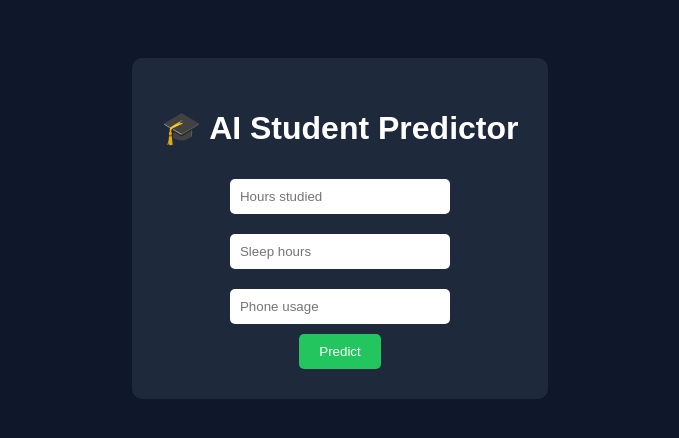
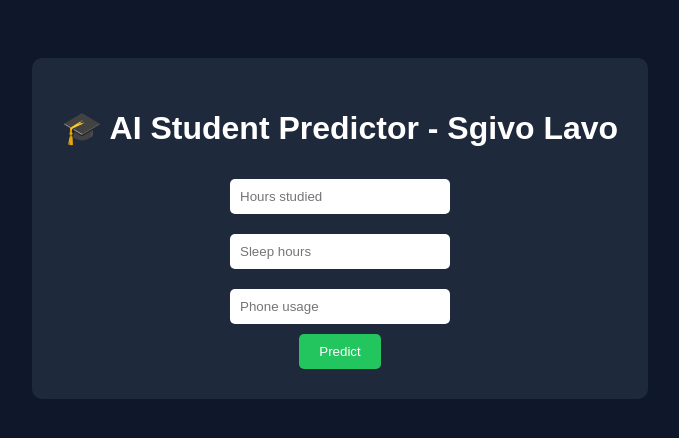
Before and after one commit to Ghou-star/ai-student-predictor, a Flask app: page / in a window 1280 px wide. Shown: the top 438 px of the page, without its empty margins (300-979 px from the left). Run offline with Flask 3, Linux system fonts and the light colour scheme; parts of the project's set-up code (start-up, migrations or seed data) failed here and were passed over.

Commit message:
Update index.html

```diff
--- a/Ai engineer RMPy/study_data/templates/index.html
+++ b/Ai engineer RMPy/study_data/templates/index.html
@@ -1,7 +1,7 @@
 <!DOCTYPE html>
 <html>
 <head>
-    <title>AI Student Predictor</title>
+    <title>AI Student Predictor - Sgivo Lavo</title>
     <style>
         body {
             font-family: Arial;
@@ -43,7 +43,7 @@
 <body>
 
     <div class="box">
-        <h1>🎓 AI Student Predictor</h1>
+        <h1>🎓 AI Student Predictor - Sgivo Lavo</h1>
 
         <form action="/predict" method="post">
             <input type="number" name="hours" placeholder="Hours studied" required><br>
```
